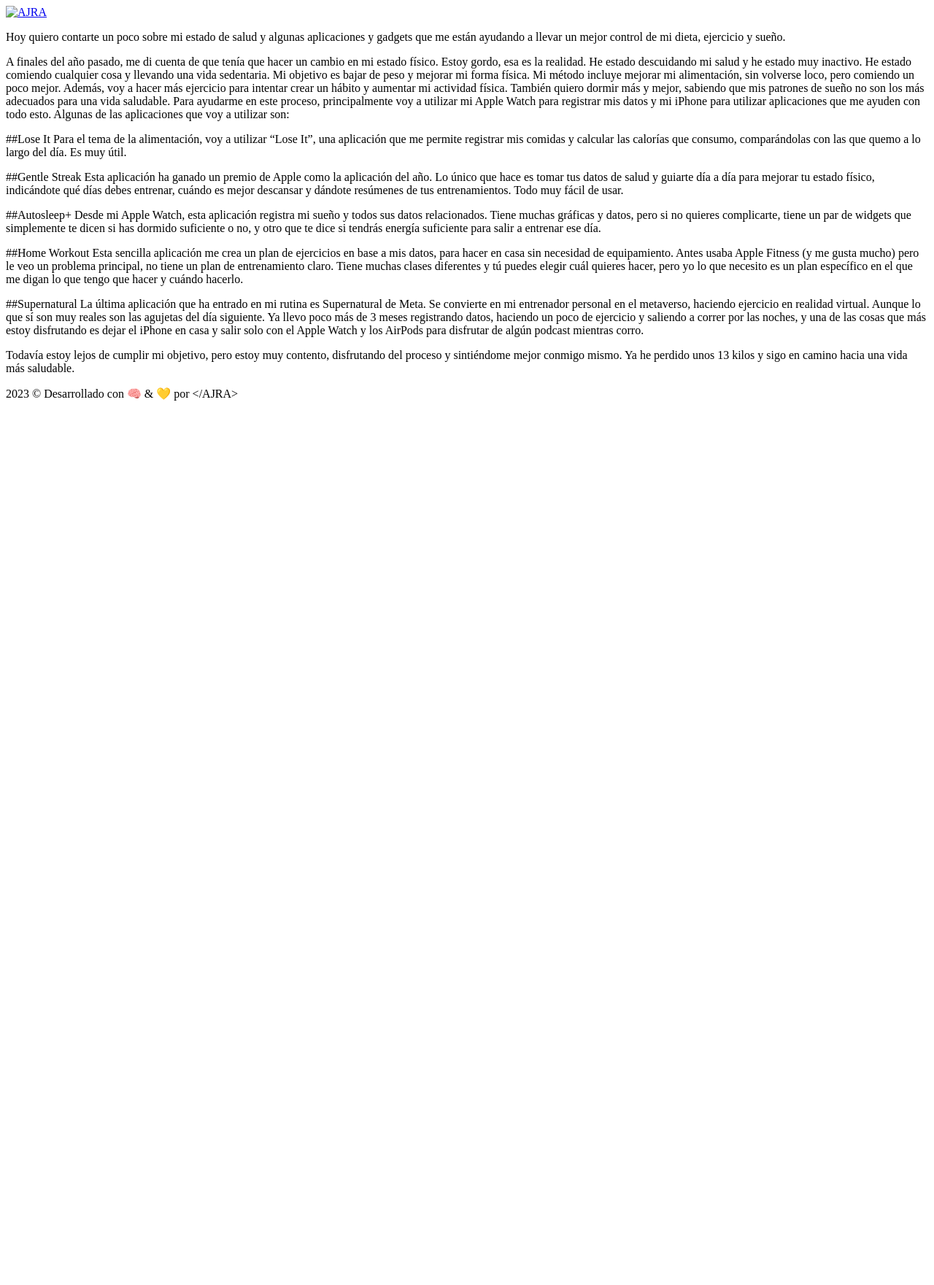
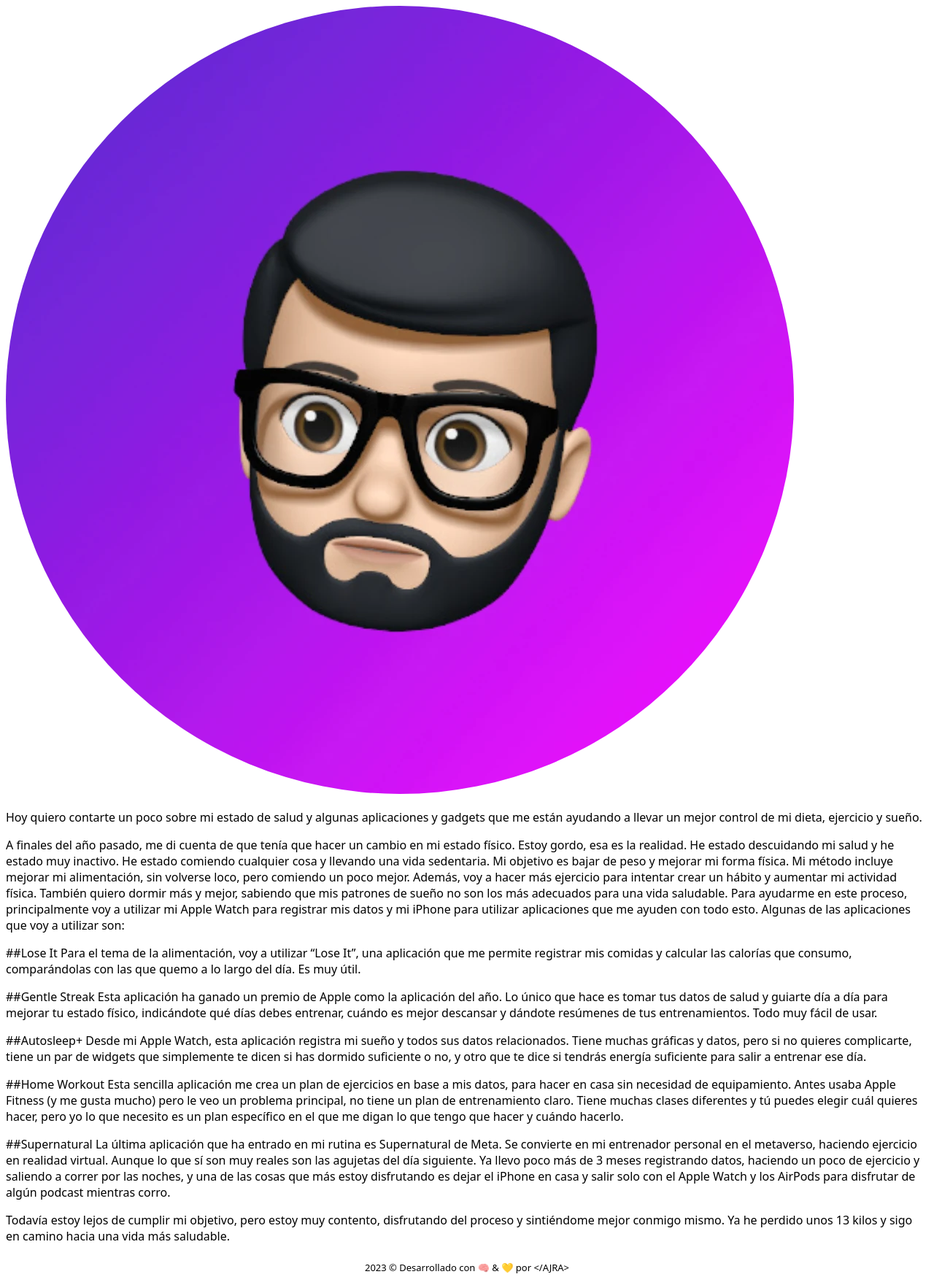
Before and after one commit to AJRAtoni/ajra, a Jekyll site: the page built from _posts/2022-12-20-Mi-plan-de-salud.md, in a window 1280 px wide. Shown: the whole page at 73% size. Built offline with Jekyll 4.4.1, drawn with Linux system fonts in a browser that asks for light colours; before the commit the page ends 900 px from its top, so only the background shows below that.

Commit message:
Update post.html

```diff
--- a/_layouts/post.html
+++ b/_layouts/post.html
@@ -6,20 +6,20 @@
     <meta name="viewport" content="width=device-width, initial-scale=1.0">
     <meta name="theme-color" content="#f0f0f0">
     <title>{{ page.title }}</title>
-    <link rel="icon" type="image/x-icon" href="images/favicon.ico">
-    <link rel="apple-touch-icon" sizes="180x180" href="images/AJRA.png">
+    <link rel="icon" type="image/x-icon" href="{{ 'images/favicon.ico' | relative_url }}">
+    <link rel="apple-touch-icon" sizes="180x180" href="{{ 'images/AJRA.png' | relative_url }}">
     <meta name="description" content="{{ page.title }}">
     <meta property="og:title" content="{{ page.title }}">
     <meta property="og:description" content="{{ page.description | default: page.title }}">
-    <meta property="og:image" content="{{ site.url }}{{ page.image | default: '/path/to/default/image.jpg' }}">
+    <meta property="og:image" content="{{ site.url | append: 'images/AJRA.png' | absolute_url }}">
     <meta property="og:url" content="{{ site.url }}{{ page.url }}">
-    <link href="style.css" rel="stylesheet" type="text/css" />
+    <link href="{{ 'style.css' | relative_url }}" rel="stylesheet" type="text/css" />
 </head>
 
 <body>
     <header>
-        <a href="https://ajra.es">
-            <img src="images/AJRA.png" alt="AJRA" class="avatar">
+        <a href="{{ site.url | relative_url }}">
+            <img src="{{ 'images/AJRA.png' | relative_url }}" alt="AJRA" class="avatar">
         </a>
     </header>
     <div class="content">
```
